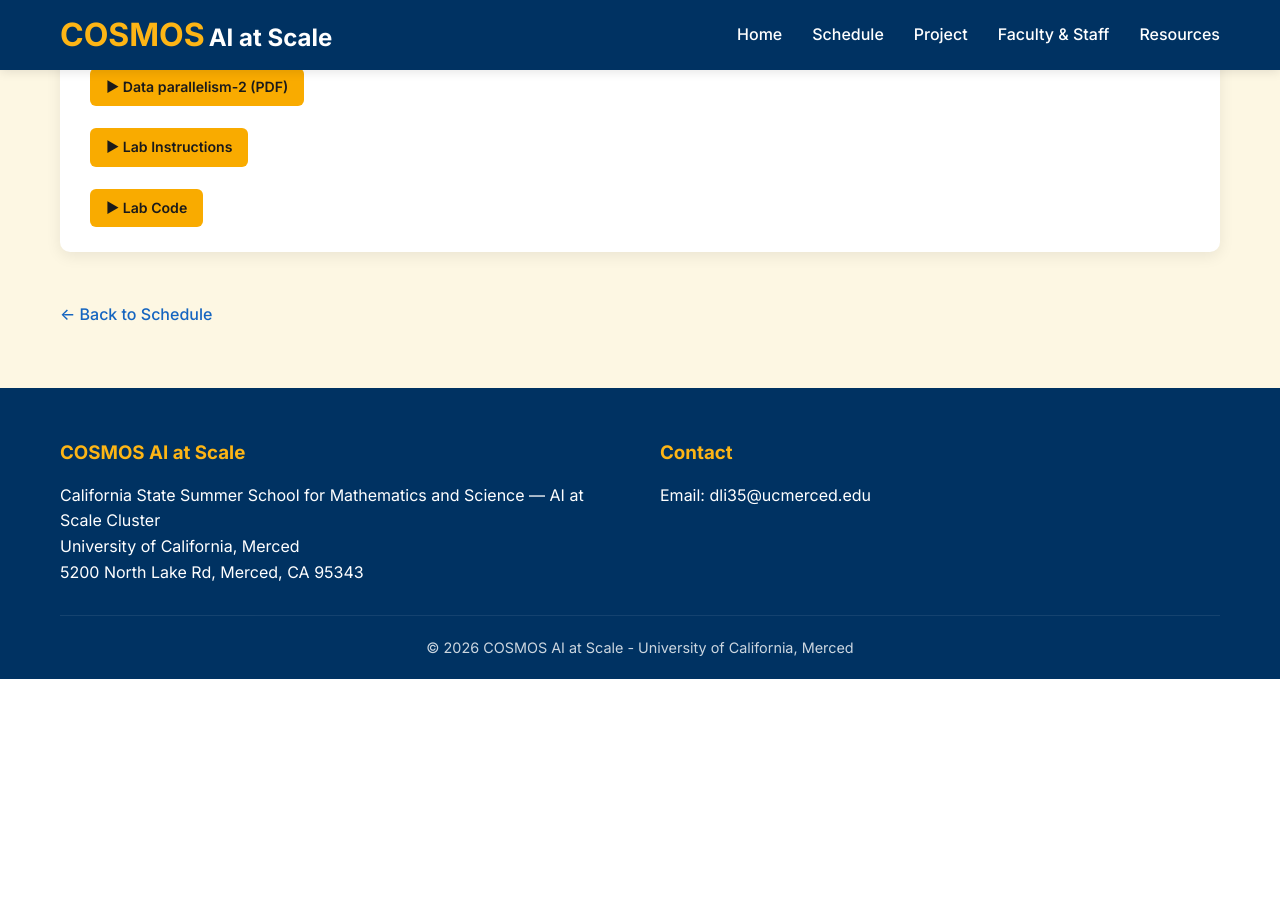
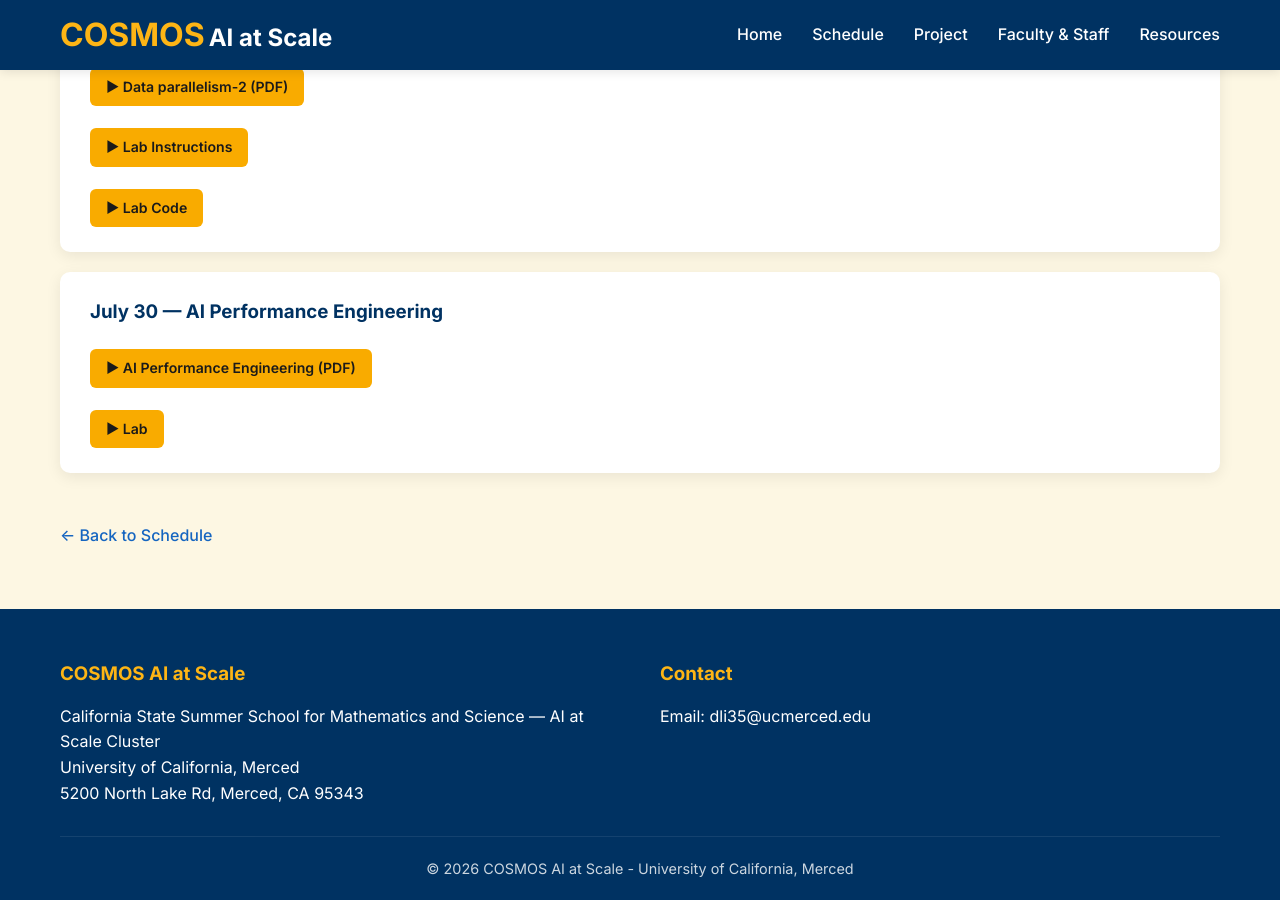
Before and after one commit to cosmos-ai-ucm/cosmos-ai-ucm.github.io, a Jekyll site: the page built from modules/scaling-parallelism.html, in a window 1280 px wide and 900 px high, scrolled down 2107 px. Built offline with Jekyll 4.4.1, drawn with Linux system fonts in a browser that asks for light colours; before the commit the page ends 2786 px from its top, so only the background shows below that.

Commit message:
Add AI Performance Engineering section for July 30

```diff
--- a/modules/scaling-parallelism.html
+++ b/modules/scaling-parallelism.html
@@ -150,6 +150,23 @@ title: Scaling & Parallelism
           </a>
         </p>
     </div>
+
+ <!-- July 30 -->
+      <div class="activity-item">
+        <h3>July 30 &mdash; AI Performance Engineering </h3>
+
+        <p style="margin-top:10px;">
+          <a class="colab-link" href="/modules/July30_slides.pdf" target="_blank" rel="noopener">
+            &#9654; AI Performance Engineering (PDF)
+          </a>
+        </p>
+
+        <p style="margin-top:10px;">
+          <a class="colab-link" href="/modules/July30_lab.ipynb" target="_blank" rel="noopener">
+            &#9654; Lab
+          </a>
+        </p>
+    </div>
     <a class="back-link" href="/schedule">&larr; Back to Schedule</a>
   </div>
 </section>
```
